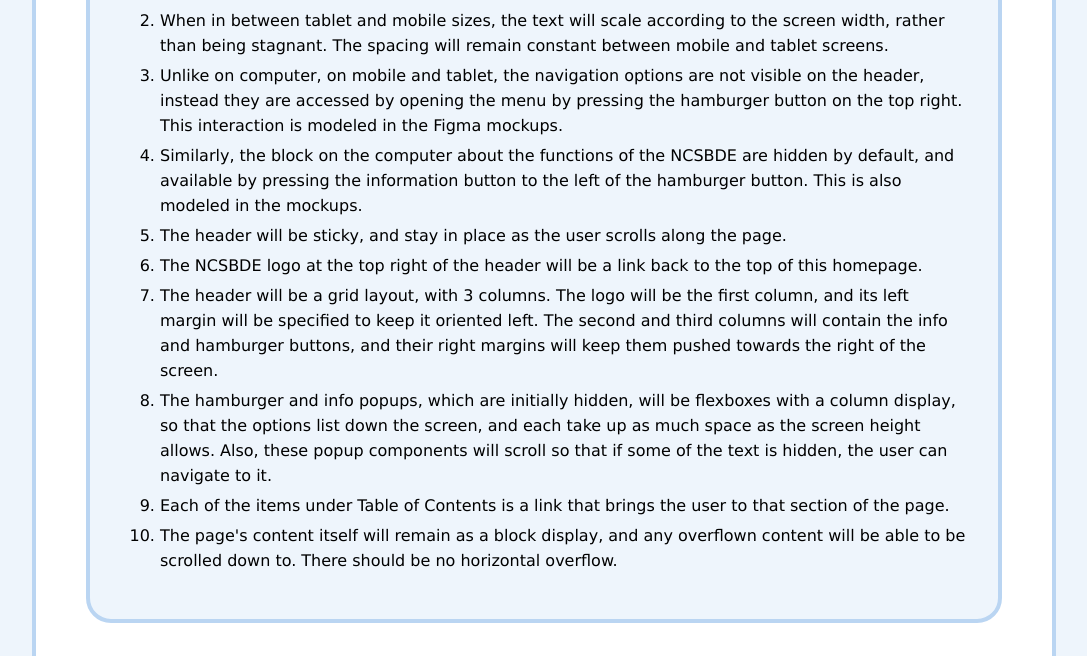
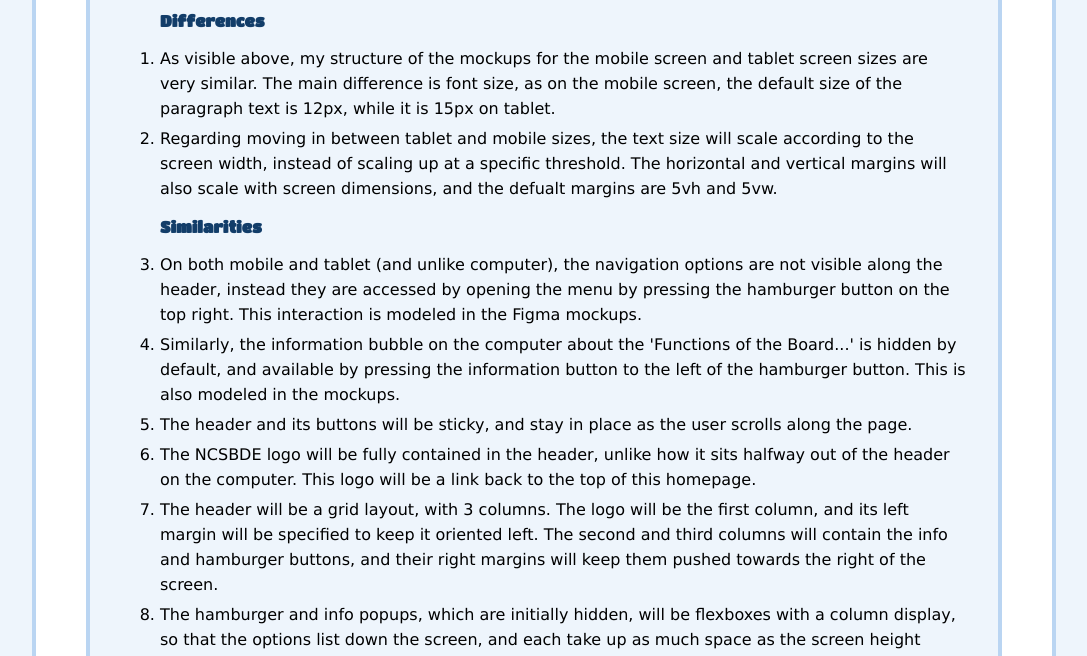
Before and after one commit to 22ridley/cs1300-responsive-redesign, a plain HTML site: page index.html in a window 1280 px wide. Shown: the part 6809-7465 px from the top of the page, without its empty margins (96-1183 px from the left). Drawn offline with Linux system fonts and the light colour scheme.

Commit message:
Editing annotations, adding diffs and similarities

```diff
--- a/index.html
+++ b/index.html
@@ -350,12 +350,14 @@
           <h3>Implementation Notes</h3>
           <p>
             &emsp;To implement the above mockups, any developer would need extra
-            details and annotations on the intensions of the design. The below
+            details and annotations on the intentions of the design. The below
             annotations further explore the ideas behind my designs and how to
-            bring them to life. Note that none of the screenshots below are
-            shown to scale.
+            bring them to life. The mobile and tablet redesigns are grouped and
+            the computer redesign is separate, since tablet and mobile have a
+            lot in common (although their differences are described below).
           </p>
           <div class="annotation">
+            <h3>Mobile/Tablet</h3>
             <div class="mobtab">
               <a
                 href="https://www.figma.com/design/xepPLByYeBk62SktIQbAAP/Responsive-Redesign%3A-Mockups?node-id=0-1&t=35Yh78ogCzKtLB2L-1"
@@ -380,38 +382,43 @@
             </div>
             <div class="ann-txt">
               <ol>
+                <h3>Differences</h3>
                 <li>
-                  As visible above, my mockups for the mobile screen and tablet
-                  screen sizes are almost identical. The main difference is font
-                  size, as the mobile screen, the default size of the paragraph
-                  text is 12px, while it is 15px on tablet.
+                  As visible above, my structure of the mockups for the mobile
+                  screen and tablet screen sizes are very similar. The main
+                  difference is font size, as on the mobile screen, the default
+                  size of the paragraph text is 12px, while it is 15px on
+                  tablet.
                 </li>
                 <li>
-                  When in between tablet and mobile sizes, the text will scale
-                  according to the screen width, rather than being stagnant. The
-                  spacing will remain constant between mobile and tablet
-                  screens.
+                  Regarding moving in between tablet and mobile sizes, the text
+                  size will scale according to the screen width, instead of
+                  scaling up at a specific threshold. The horizontal and
+                  vertical margins will also scale with screen dimensions, and
+                  the defualt margins are 5vh and 5vw.
+                </li>
+                <h3>Similarities</h3>
+                <li>
+                  On both mobile and tablet (and unlike computer), the
+                  navigation options are not visible along the header, instead
+                  they are accessed by opening the menu by pressing the
+                  hamburger button on the top right. This interaction is modeled
+                  in the Figma mockups.
                 </li>
                 <li>
-                  Unlike on computer, on mobile and tablet, the navigation
-                  options are not visible on the header, instead they are
-                  accessed by opening the menu by pressing the hamburger button
-                  on the top right. This interaction is modeled in the Figma
-                  mockups.
+                  Similarly, the information bubble on the computer about the
+                  'Functions of the Board...' is hidden by default, and
+                  available by pressing the information button to the left of
+                  the hamburger button. This is also modeled in the mockups.
                 </li>
                 <li>
-                  Similarly, the block on the computer about the functions of
-                  the NCSBDE are hidden by default, and available by pressing
-                  the information button to the left of the hamburger button.
-                  This is also modeled in the mockups.
+                  The header and its buttons will be sticky, and stay in place
+                  as the user scrolls along the page.
                 </li>
                 <li>
-                  The header will be sticky, and stay in place as the user
-                  scrolls along the page.
-                </li>
-                <li>
-                  The NCSBDE logo at the top right of the header will be a link
-                  back to the top of this homepage.
+                  The NCSBDE logo will be fully contained in the header, unlike
+                  how it sits halfway out of the header on the computer. This
+                  logo will be a link back to the top of this homepage.
                 </li>
                 <li>
                   The header will be a grid layout, with 3 columns. The logo
@@ -442,6 +449,7 @@
             </div>
           </div>
           <div class="annotation">
+            <h3>Computer</h3>
             <a
               href="https://www.figma.com/design/xepPLByYeBk62SktIQbAAP/Responsive-Redesign%3A-Mockups?node-id=0-1&t=35Yh78ogCzKtLB2L-1"
               target="_blank"
@@ -581,10 +589,12 @@
             implements my Visual Style Design Guide and my mockups. This
             redesign was a valuable exercise in critiquing the usability,
             accessibility, and responsiveness of an existing website, and then
-            putting my observations into practice. I found it suprising how many
-            important websites like the NCSBDE homepage lack responsive
-            features, impeding the user experience and making actions more
-            difficult. However, I also learned that building a responsive
+            putting my observations into practice. The
+            <a class="link" href="#visual">Visual Redesign</a> section
+            specifically describes how I improved these areas. I found it
+            suprising how many important websites like the NCSBDE homepage lack
+            responsive features, impeding the user experience and making actions
+            more difficult. However, I also learned that building a responsive
             website is not at all simple, and takes careful thought, planning,
             and iteration.
           </p>
--- a/styles.css
+++ b/styles.css
@@ -167,6 +167,19 @@ h3 {
   padding-bottom: 10px;
 }
 
+.ann-txt h3 {
+  text-align: left;
+  padding-bottom: 0;
+  padding-top: 0;
+  color: #123d69;
+  font-size: medium;
+}
+
+.annotation h3 {
+  padding-bottom: 0;
+  padding-top: 0;
+}
+
 th {
   background-color: #eef5fc;
   padding: 15px;
```
